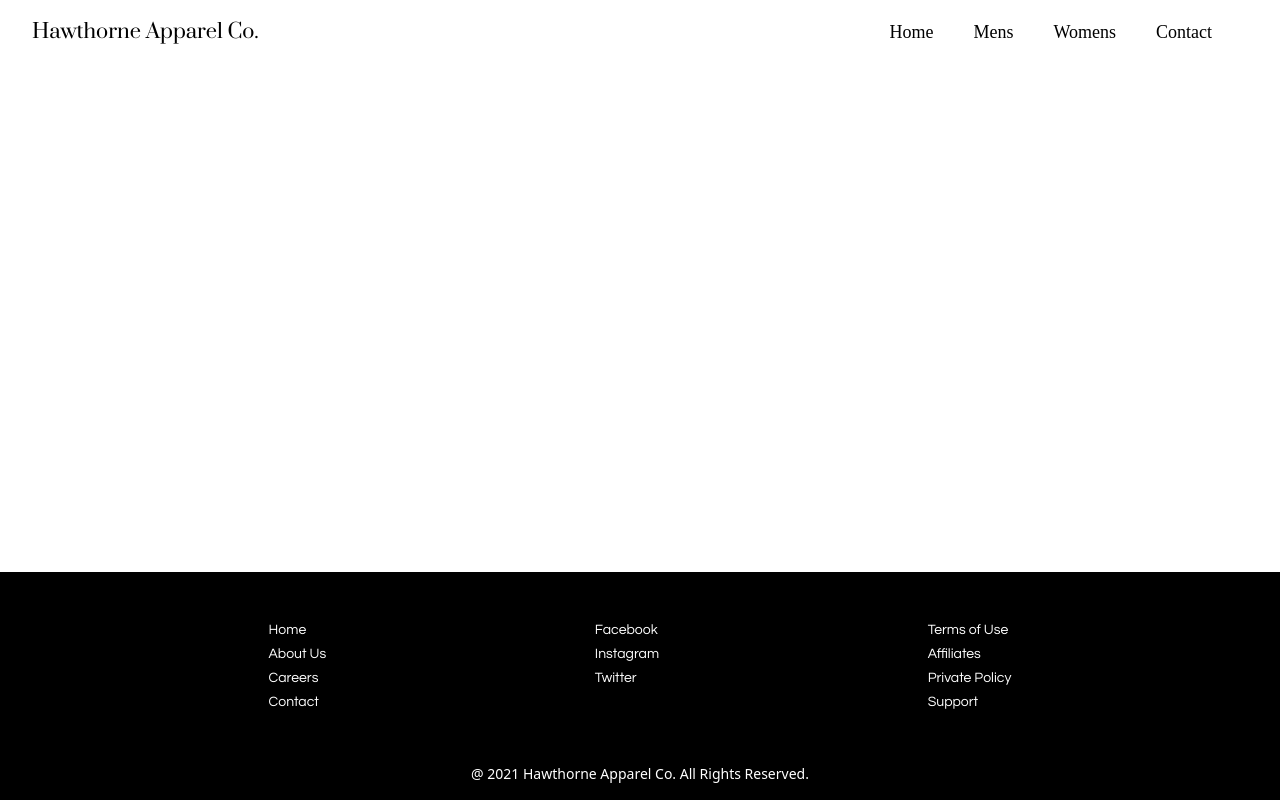
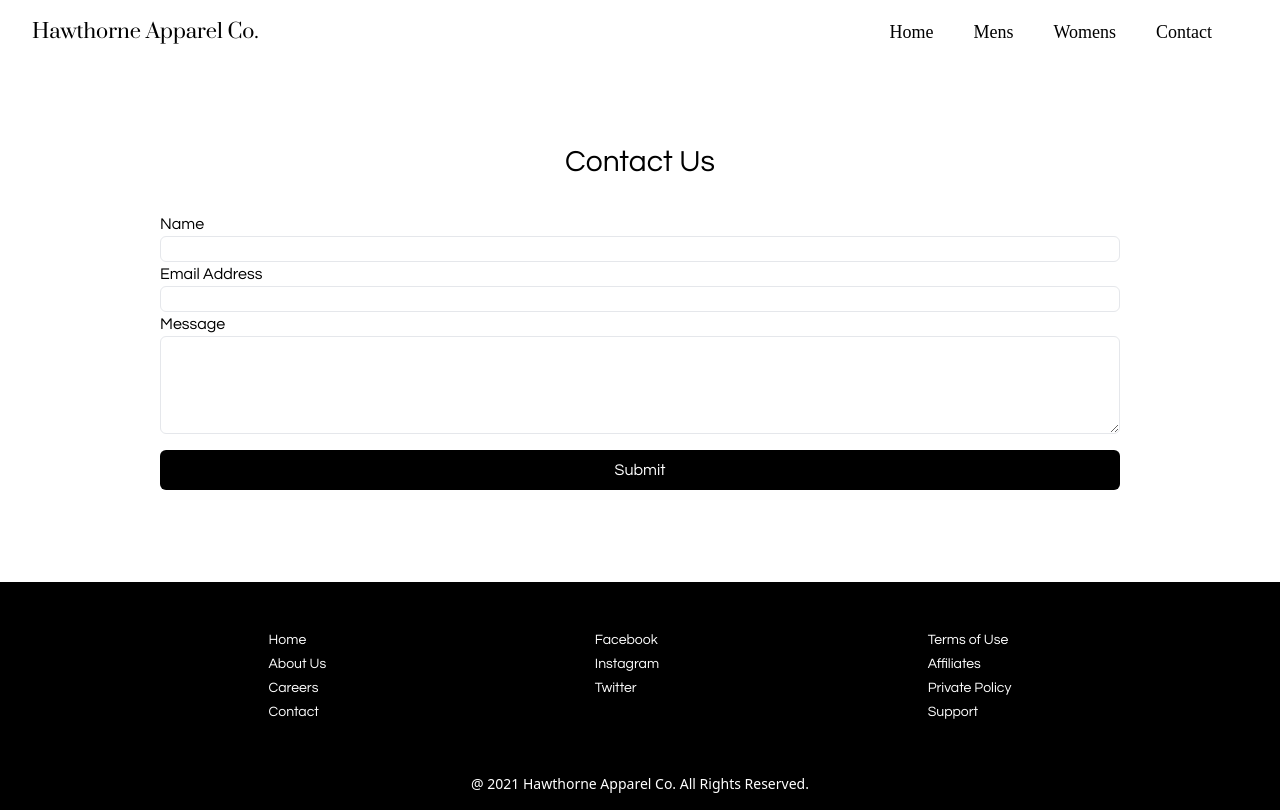
Before and after one commit to tom318267/hawthorne, a React (Create React App) app: page /contact in a window 1280 px wide. Built offline with nearby package versions, Linux system fonts and the light colour scheme; a web font is replaced by a local one.

Commit message:
add contact form

```diff
--- a/src/App.js
+++ b/src/App.js
@@ -1,6 +1,7 @@
 import React from "react";
 import { BrowserRouter as Router, Route, Switch } from "react-router-dom";
 import "./App.css";
+import Contact from "./components/Contact";
 import Footer from "./components/Footer";
 import Home from "./components/Home";
 import Mens from "./components/Mens";
@@ -16,6 +17,7 @@ const App = () => {
           <Route exact path="/" component={Home} />
           <Route path="/mens" component={Mens} />
           <Route path="/womens" component={Womens} />
+          <Route path="/contact" component={Contact} />
         </Switch>
         <Footer />
       </Router>
--- /dev/null
+++ b/src/components/Contact.js
@@ -0,0 +1,26 @@
+import React from "react";
+
+const Contact = () => {
+  return (
+    <div>
+      <div className="w-3/4 my-0 mx-auto font-quest">
+        <form className="flex flex-col py-20">
+          <h1 className="text-2xl sm:text-3xl text-center mb-8">Contact Us</h1>
+          <label>Name</label>
+          <input className="border rounded-md pl-2 outline-none" type="text" />
+          <label>Email Address</label>
+          <input className="border rounded-md pl-2 outline-none" type="text" />
+          <label>Message</label>
+          <textarea
+            className="border rounded-md mb-4 pl-2 outline-none"
+            rows="4"
+            cols="50"
+          ></textarea>
+          <button className="p-2 text-white bg-black rounded-md">Submit</button>
+        </form>
+      </div>
+    </div>
+  );
+};
+
+export default Contact;
--- a/src/components/Mens.js
+++ b/src/components/Mens.js
@@ -4,8 +4,8 @@ import Item from "./Item";
 
 const Mens = () => {
   return (
-    <div className="font-quest py-8">
-      <h2 className="flex text-2xl justify-center font-noto pt-14">Mens</h2>
+    <div className="font-quest py-20">
+      <h2 className="flex text-2xl sm:text-3xl justify-center">Mens</h2>
       <div className="flex flex-col items-center sm:flex-row sm:flex-wrap sm:items-stretch sm:justify-center">
         {MENS_DATA.map(({ name, price, img }) => (
           <Item key={name} name={name} price={price} img={img} />
--- a/src/components/New.js
+++ b/src/components/New.js
@@ -4,8 +4,8 @@ import Item from "./Item";
 
 const New = () => {
   return (
-    <div className="font-quest py-8">
-      <h2 className="flex text-2xl justify-center font-noto pt-14">All New</h2>
+    <div className="font-quest py-20">
+      <h2 className="flex text-2xl sm:text-3xl justify-center">All New</h2>
       <div className="flex flex-col items-center sm:flex-row sm:flex-wrap sm:items-stretch sm:justify-center">
         {ALL_NEW_DATA.map(({ name, price, img }) => (
           <Item key={name} name={name} price={price} img={img} />
--- a/src/components/Womens.js
+++ b/src/components/Womens.js
@@ -4,8 +4,8 @@ import { WOMENS_DATA } from "../data";
 
 const Womens = () => {
   return (
-    <div className="font-quest py-8">
-      <h2 className="flex text-2xl justify-center font-noto pt-14">Womens</h2>
+    <div className="font-quest py-20">
+      <h2 className="flex text-2xl sm:text-3xl justify-center">Womens</h2>
       <div className="flex flex-col items-center sm:flex-row sm:flex-wrap sm:items-stretch sm:justify-center">
         {WOMENS_DATA.map(({ name, price, img }) => (
           <Item key={name} name={name} price={price} img={img} />
```
